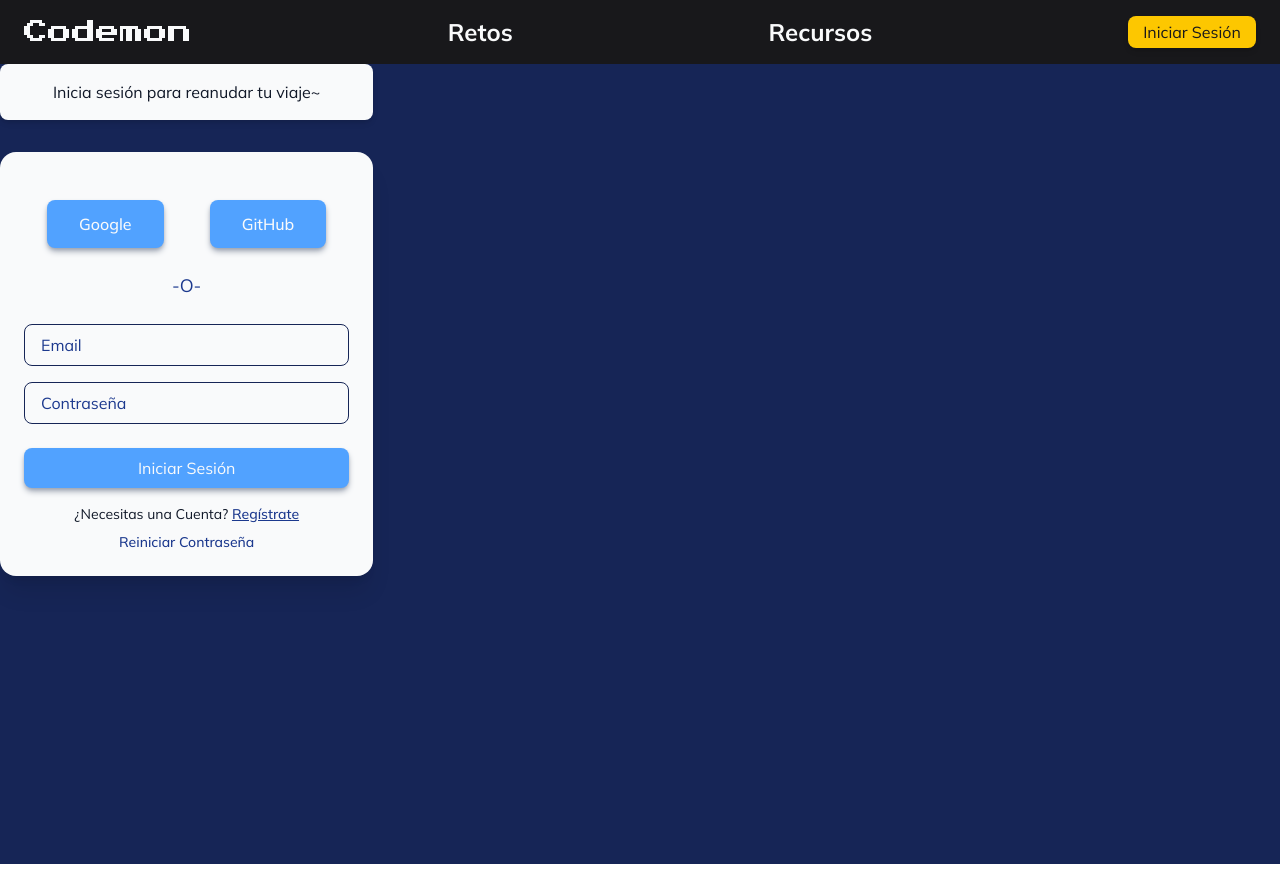
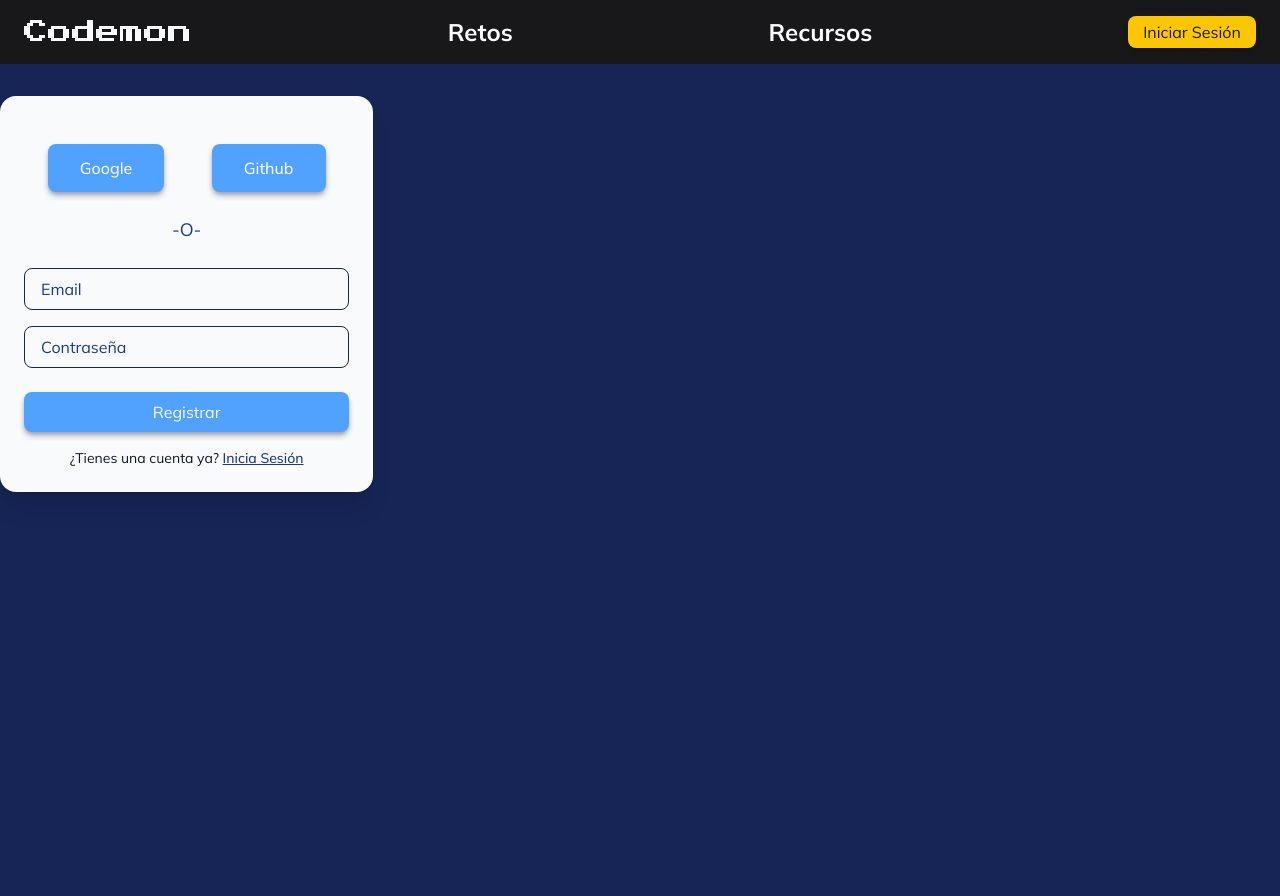
Before and after one commit to Elias-MN/Codemon, a React (Vite) app: page / in a window 1280 px wide. Before the commit the page ends 864 px from the top, so only its background shows below. Built offline with nearby package versions, Linux system fonts and the light colour scheme.

Commit message:
Update the SignUpPage

```diff
--- a/src/App.tsx
+++ b/src/App.tsx
@@ -1,20 +1,21 @@
-import Header from './components/Header'
-import { Footer } from './components/Footer'
-import Info from './components/Info'
-import Hero from './components/Hero';
-import { Stadistics } from './components/Stadistics';
-import LoginForm from './pages/LoginPage';
-
+import Header from "./components/Header";
+import { Footer } from "./components/Footer";
+import Info from "./components/Info";
+import Hero from "./components/Hero";
+import { Stadistics } from "./components/Stadistics";
+import LoginForm from "./pages/LoginPage";
+import SignUpForm from "./pages/SignUpPage";
 
 function App() {
   return (
-  <main className='bg-blue-950'>
+    <main className="bg-blue-950">
       <Header />
       {/* <Hero /> */}
       {/*<Info />*/}
       {/*<Stadistics />*/}
       {/*<Footer />*/}
-    <LoginForm/>
+      {/*<LoginForm />*/}
+      <SignUpForm />
     </main>
   );
 }
--- /dev/null
+++ b/src/pages/SignUpPage.tsx
@@ -0,0 +1,111 @@
+import { useForm, FormProvider } from "react-hook-form";
+
+type FormData = {
+  email: string;
+  password: string;
+};
+
+function SignUpPage() {
+  const methods = useForm<FormData>({
+    defaultValues: {
+      email: "",
+      password: "",
+    },
+    mode: "onSubmit",
+  });
+
+  const {
+    handleSubmit,
+    register,
+    reset,
+    formState: { errors },
+  } = methods;
+
+  const onSubmit = (data: FormData) => {
+    console.log("Formulario enviado", data);
+    reset();
+  };
+
+  return (
+    <div className="flex mt-8 flex-col min-h-screen bg-transparent font-mulish">
+      <h1 className="text-2xl mb-80 font-bold text-center text-gray-50 md:hidden font-press-start-2">
+        Regístrate
+      </h1>
+
+      <div className="w-11/12 max-w-md p-6 bg-gray-50 rounded-2xl shadow-xl md:w-13/24 lg:w-7/24 relative">
+        <div className="flex items-center justify-around mt-6">
+          <button className="px-8 py-3 font-medium text-gray-50 bg-blue-400 rounded-lg shadow-md shadow-gray-400 hover:opacity-60 active:shadow-inner transition cursor-pointer">
+            Google
+          </button>
+          <button className="px-8 py-3 font-medium text-gray-50 bg-blue-400 rounded-lg shadow-md shadow-gray-400 hover:opacity-60 active:shadow-inner transition cursor-pointer">
+            Github
+          </button>
+        </div>
+
+        <div className="relative flex items-center justify-center my-6">
+          <span className="mx-2 text-lg text-blue-900">-O-</span>
+        </div>
+
+        <FormProvider {...methods}>
+          <form onSubmit={handleSubmit(onSubmit)}>
+            <div className="mb-4">
+              <input
+                {...register("email", {
+                  required: "El email es obligatorio",
+                  pattern: {
+                    value: /^[a-zA-Z0-9._%+-]+@[a-zA-Z0-9.-]+\.[a-zA-Z]{2,4}$/,
+                    message: "El email no es válido",
+                  },
+                })}
+                type="email"
+                id="email"
+                className="w-full px-4 py-2 border border-blue-950 rounded-lg focus:outline-none focus:ring-2 focus:ring-blue-400 focus:border-transparent placeholder-blue-900 placeholder-opacity-50"
+                placeholder="Email"
+              />
+              {errors.email && (
+                <p style={{ color: "red" }}>{errors.email.message}</p>
+              )}
+            </div>
+
+            <div className="mb-6">
+              <input
+                {...register("password", {
+                  required: "La contraseña es obligatoria",
+                  minLength: {
+                    value: 6,
+                    message: "Debe tener al menos 6 caracteres",
+                  },
+                })}
+                type="password"
+                id="password"
+                className="w-full px-4 py-2 border border-blue-950 rounded-lg focus:outline-none focus:ring-2 focus:ring-blue-400 focus:border-transparent placeholder-blue-900 placeholder-opacity-50"
+                placeholder="Contraseña"
+              />
+              {errors.password && (
+                <p style={{ color: "red" }}>{errors.password.message}</p>
+              )}
+            </div>
+
+            <button
+              type="submit"
+              className="w-full px-4 py-2 text-gray-50 bg-blue-400 rounded-lg shadow-md shadow-gray-400 hover:opacity-60 active:shadow-inner transition focus:outline-none focus:ring-2 focus:ring-blue-400 cursor-pointer"
+            >
+              Registrar
+            </button>
+          </form>
+        </FormProvider>
+
+        <div className="mt-4 text-center">
+          <p className="text-sm text-gray-900">
+            ¿Tienes una cuenta ya?{" "}
+            <a href="#" className="font-medium text-blue-900 underline">
+              Inicia Sesión
+            </a>
+          </p>
+        </div>
+      </div>
+    </div>
+  );
+}
+
+export default SignUpPage;
```
Lines whose indentation alone changed are shown as unchanged.
